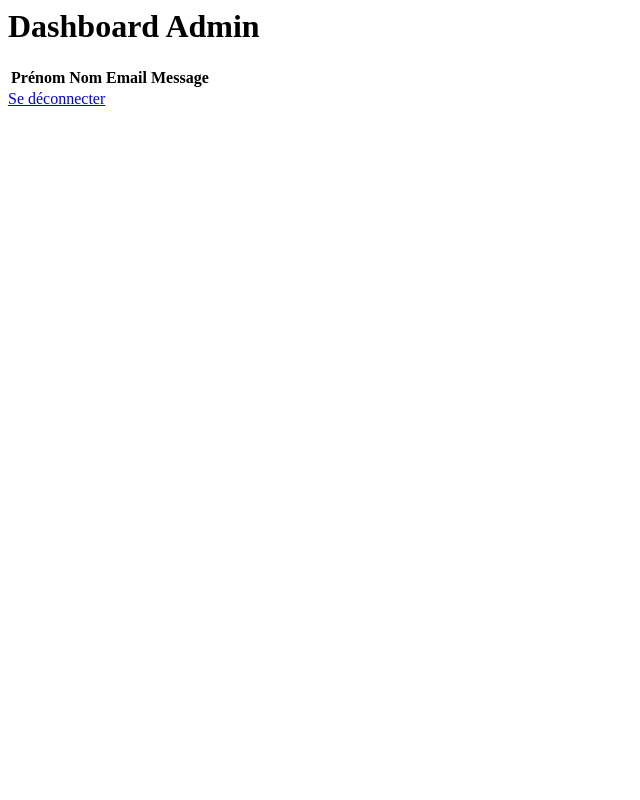
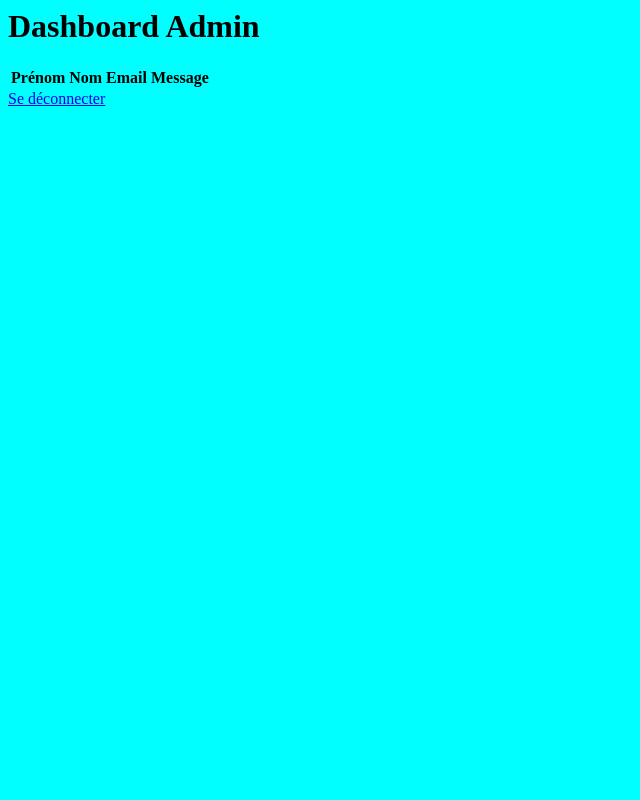
Before and after one commit to Liamcr21/liamcariou.fr, a PHP site: page /admin.php in a window 1280 px wide. Shown: the whole page, without its empty margins (0-640 px from the left). Run offline with PHP 8.4, Linux system fonts and the light colour scheme; the visitor is signed in with stand-in values (Sample User, id 1); data that the repository does not hold is empty.

Commit message:
lcr
style admin

```diff
--- a/admin.php
+++ b/admin.php
@@ -9,7 +9,7 @@ else
     header("Location: login.php");
 }
 ?>
-
+<link rel="stylesheet" href="style/admin.css">
 <h1 class=h1>Dashboard Admin</h1>
 <table>
     <tr>
--- /dev/null
+++ b/style/admin.css
@@ -0,0 +1,3 @@
+body{
+    background-color: aqua;
+}
```
